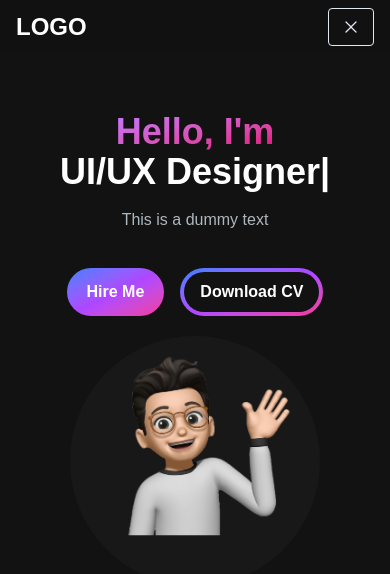
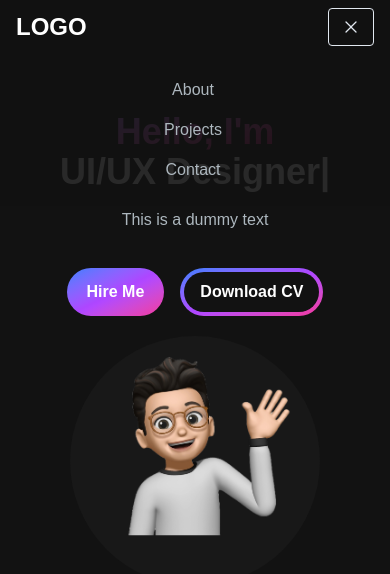
Before and after one commit to Somewhat-Coder/fullstack-portfolio, a Next.js app: page / in a window 390 px wide. Both pictures are taken after a click on the button 351 px from the left and 27 px from the top of the page. Shown: the top 574 px of the page. Built offline with nearby package versions, Linux system fonts and the light colour scheme.

Commit message:
completed navigation overlay

```diff
--- a/src/app/components/NavLink.tsx
+++ b/src/app/components/NavLink.tsx
@@ -1,7 +1,7 @@
 import Link from "next/link"
 
 
-const NavLink = ((href: string, title: string) => {
+const NavLink = ({ href, title }: { href: string; title: string }) => {
 return(
     <Link
     href={href}
@@ -10,6 +10,6 @@ return(
     {title}
   </Link>
 )
-})
+}
 
 export default NavLink;
--- a/src/app/components/Navbar.tsx
+++ b/src/app/components/Navbar.tsx
@@ -1,12 +1,13 @@
 "use client";
 import Link from "next/link";
 import React, { useState } from "react";
-import NavLink from "./NavLink";
+import NavigationOverlay from "./NavigationOverlay";
 import { Bars3Icon, XMarkIcon } from "@heroicons/react/24/solid";
+import { linkObjTyoe } from "../tyoes";
 
 const Navbar = () => {
   const [navbarOpen, setNavbarOpen] = useState(false);
-  const navLinks: { title: string; path: string }[] = [
+  const navLinks: linkObjTyoe[] = [
     { title: "About", path: "#about" },
     { title: "Projects", path: "#projects" },
     { title: "Contact", path: "#contact" },
@@ -33,7 +34,7 @@ const Navbar = () => {
         </div>
         <div className="menu hidden md:block md:w-auto" id="navbar">
           <ul className="flex p-4 md:p-0 md:flex-row md:space-x-8 mt-0">
-            {navLinks.map((link, index) => (
+            {navLinks.map((link, index: number) => (
               <li key={index}>
                 <Link href={link.path} title={link.title}>
                   {link.title}
@@ -43,6 +44,7 @@ const Navbar = () => {
           </ul>
         </div>
       </div>
+      {navbarOpen ? <NavigationOverlay links={navLinks}/> : null}
     </nav>
   );
 };
--- /dev/null
+++ b/src/app/components/NavigationOverlay.tsx
@@ -0,0 +1,21 @@
+import React from "react";
+import NavLink from "./NavLink";
+import { linkObjTyoe } from "../tyoes";
+
+const NavigationOverlay = ({
+  links,
+}: {
+  links: linkObjTyoe[];
+}) => {
+  return (
+    <ul className="flex flex-col py-4 items-center">
+      {links.map((link, index: number) => (
+        <li key={index}>
+          <NavLink href={link.path} title={link.title} />
+        </li>
+      ))}
+    </ul>
+  );
+};
+
+export default NavigationOverlay;
--- /dev/null
+++ b/src/app/tyoes/index.ts
@@ -0,0 +1,4 @@
+
+
+
+export * from './nav';
--- /dev/null
+++ b/src/app/tyoes/nav.ts
@@ -0,0 +1,4 @@
+
+
+
+export type linkObjTyoe = { title: string; path: string };
```
